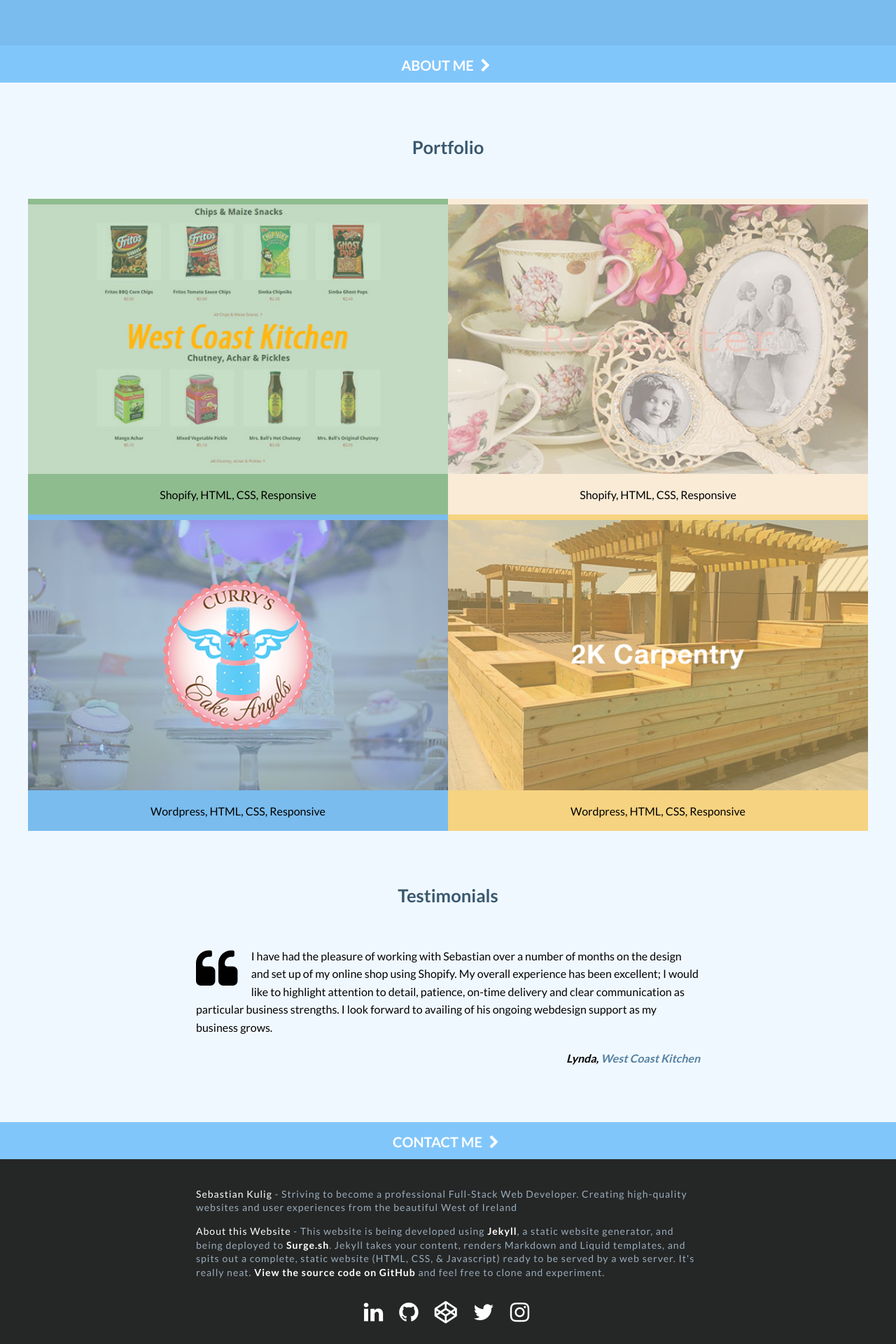
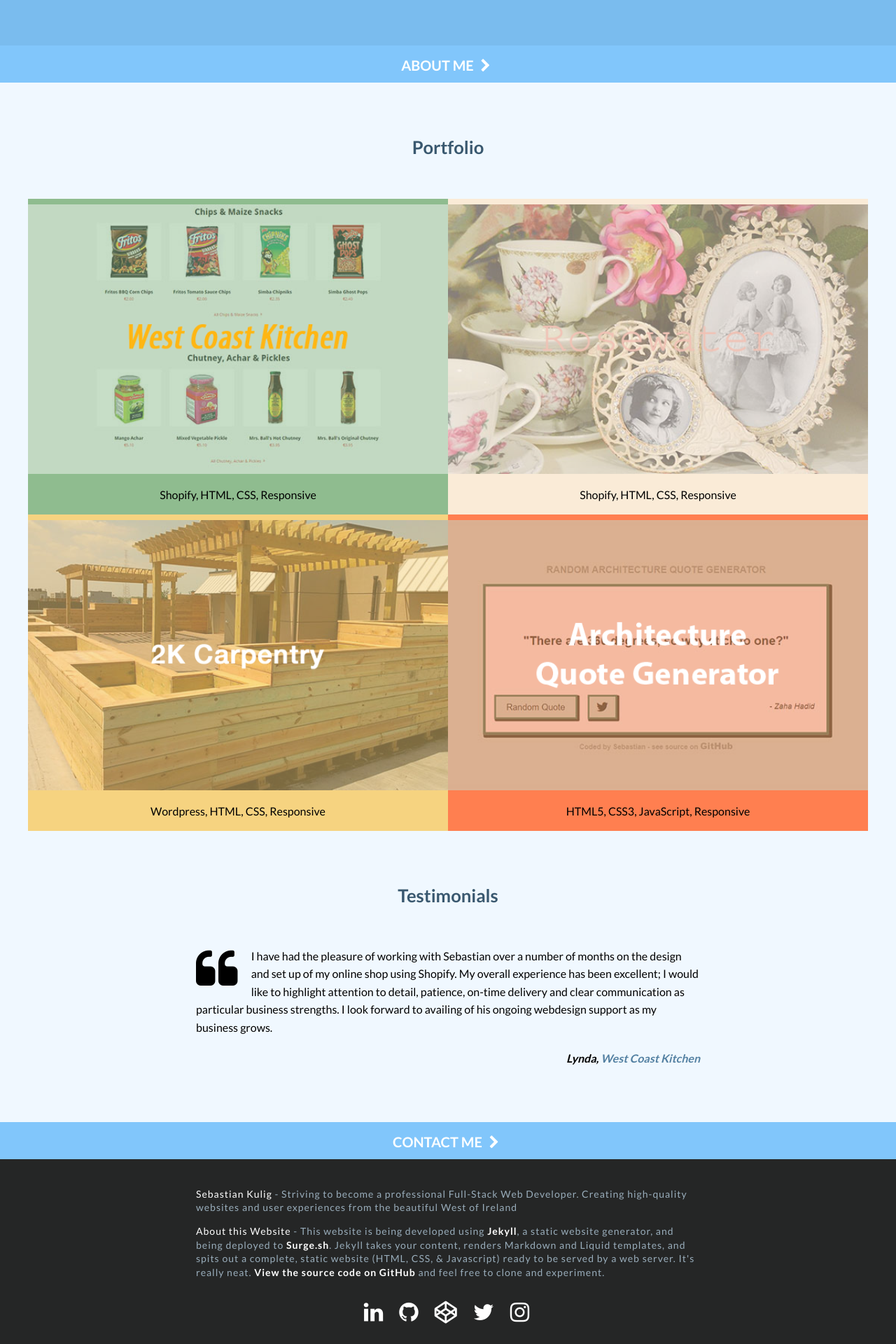
Before and after one commit to sebam2k4/sebastiankulig-Jekyll, a Jekyll site: the page built from source/_pages/home.html, in a window 1280 px wide. Shown: the part 683-2603 px from the top of the page at 70% size. Built offline with Jekyll 4.4.1, drawn with Linux system fonts in a browser that asks for light colours; nearby versions of some CDN libraries.

Commit message:
Added portfolio page for JS Quote Generator

```diff
--- a/source/_pages/home.html
+++ b/source/_pages/home.html
@@ -57,7 +57,7 @@ button-bottom: contact
         <h3>Shopify, HTML, CSS, Responsive
       </h3>
       </figcaption>
-    </figure><figure id="curryscakeangels">
+    </figure><!-- <figure id="curryscakeangels">
       <a href="{{ site.url }}/portfolio/currys-cake-angels/">
         <div class="portfolio-item">
 
@@ -65,15 +65,15 @@ button-bottom: contact
 
           <img class="logo" src="assets/img/Project-CurrysCakeAngels-logo_small.png" alt="Logo of Curry's Cake Angels">
 
-          <!-- <img class="hires project" src="img/Project-CurrysCakeAngels.jpg" alt="Curry's Cake Angels">
+          <img class="hires project" src="img/Project-CurrysCakeAngels.jpg" alt="Curry's Cake Angels">
 
-          <img class="hire logo" src="img/Project-CurrysCakeAngels-logo.png" alt="Logo of Curry's Cake Angels"> -->
+          <img class="hire logo" src="img/Project-CurrysCakeAngels-logo.png" alt="Logo of Curry's Cake Angels">
         </div>
       </a>
       <figcaption>
         <h3>Wordpress, HTML, CSS, Responsive</h3>
       </figcaption>
-    </figure><figure id="carpentry">
+    </figure>--><figure id="carpentry">
       <a href="{{ site.url }}/portfolio/2k-carpentry/">
         <div class="portfolio-item">
 
@@ -88,6 +88,22 @@ button-bottom: contact
       </a>
       <figcaption>
         <h3>Wordpress, HTML, CSS, Responsive</h3>
+      </figcaption>
+    </figure><figure id="js-quote">
+      <a href="{{ site.url }}/portfolio/js-quote-generator/">
+        <div class="portfolio-item">
+
+          <img class="project" src="assets/img/Project-JS-Quote-Generator_small.jpg" alt="JavaScript Architecture Quote Generator">
+
+          <img class="logo" src="assets/img/Project-JS-Quote-Generator-logo_small.png" alt="Logo of JS Quote Generator">
+
+          <!-- <img class="hires project" src="img/Project-2kCarpentry.jpg" alt="2k Carpentry">
+
+          <img class="hires logo" src="img/Project-2kCarpentry-logo.png" alt="Logo of 2k Cerpentry"> -->
+        </div>
+      </a>
+      <figcaption>
+        <h3>HTML5, CSS3, JavaScript, Responsive</h3>
       </figcaption>
     </figure>
   </section>
--- a/source/assets/css/main.css
+++ b/source/assets/css/main.css
@@ -515,6 +515,9 @@ section h2 {
     background-color: darkseagreen;
 }
 
+#js-quote {
+  background-color: coral;
+}
 
 @media only screen and (min-width: 580px) {
     #portfolio figure {
```
Also changed, not shown: source/_pages/portfolio/js-quote-generator.md (added, +16 -0 lines), source/assets/img/Project-JS-Quote-Generator-logo_small.png (added), source/assets/img/Project-JS-Quote-Generator_small.jpg (added).
